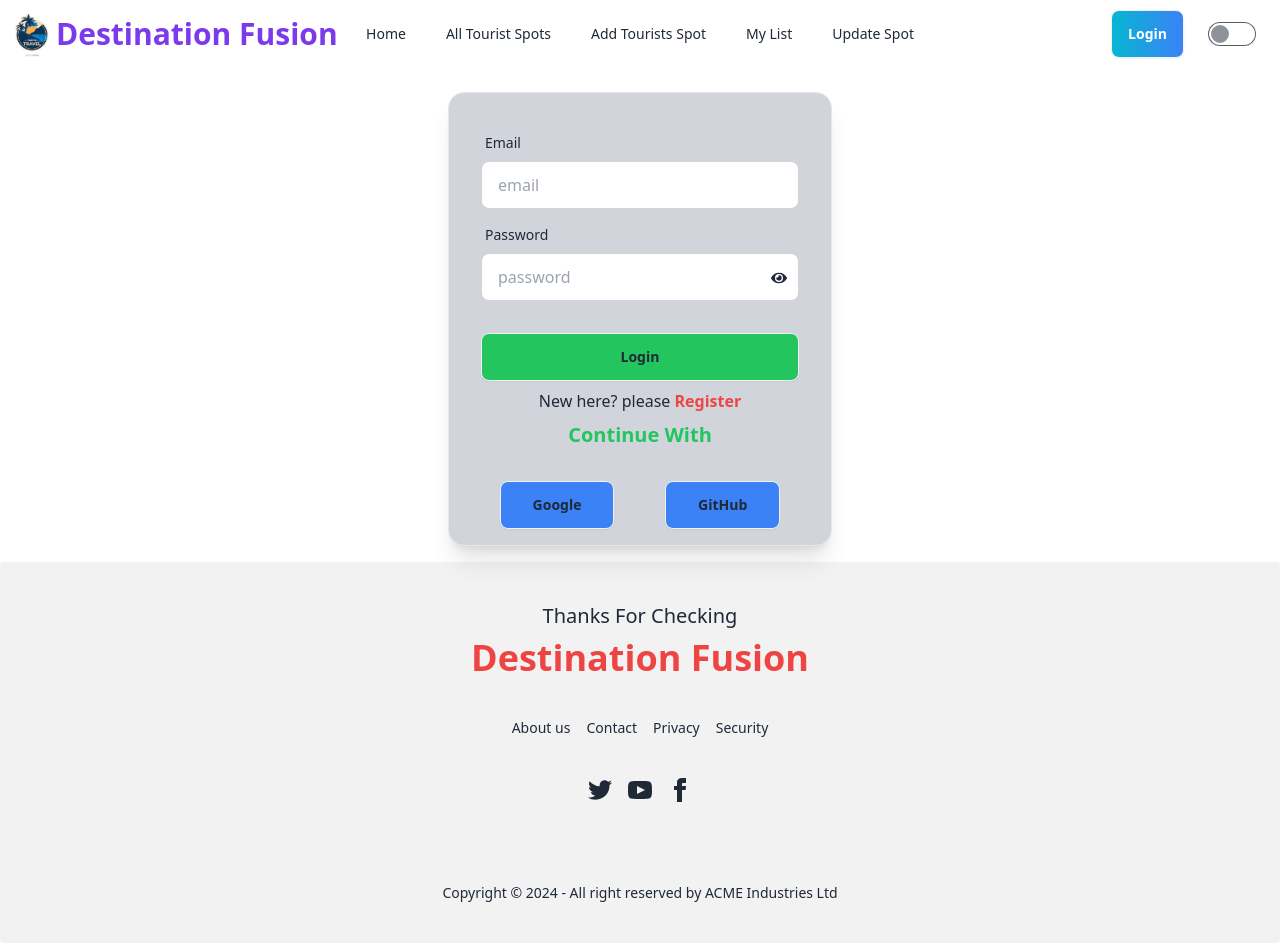
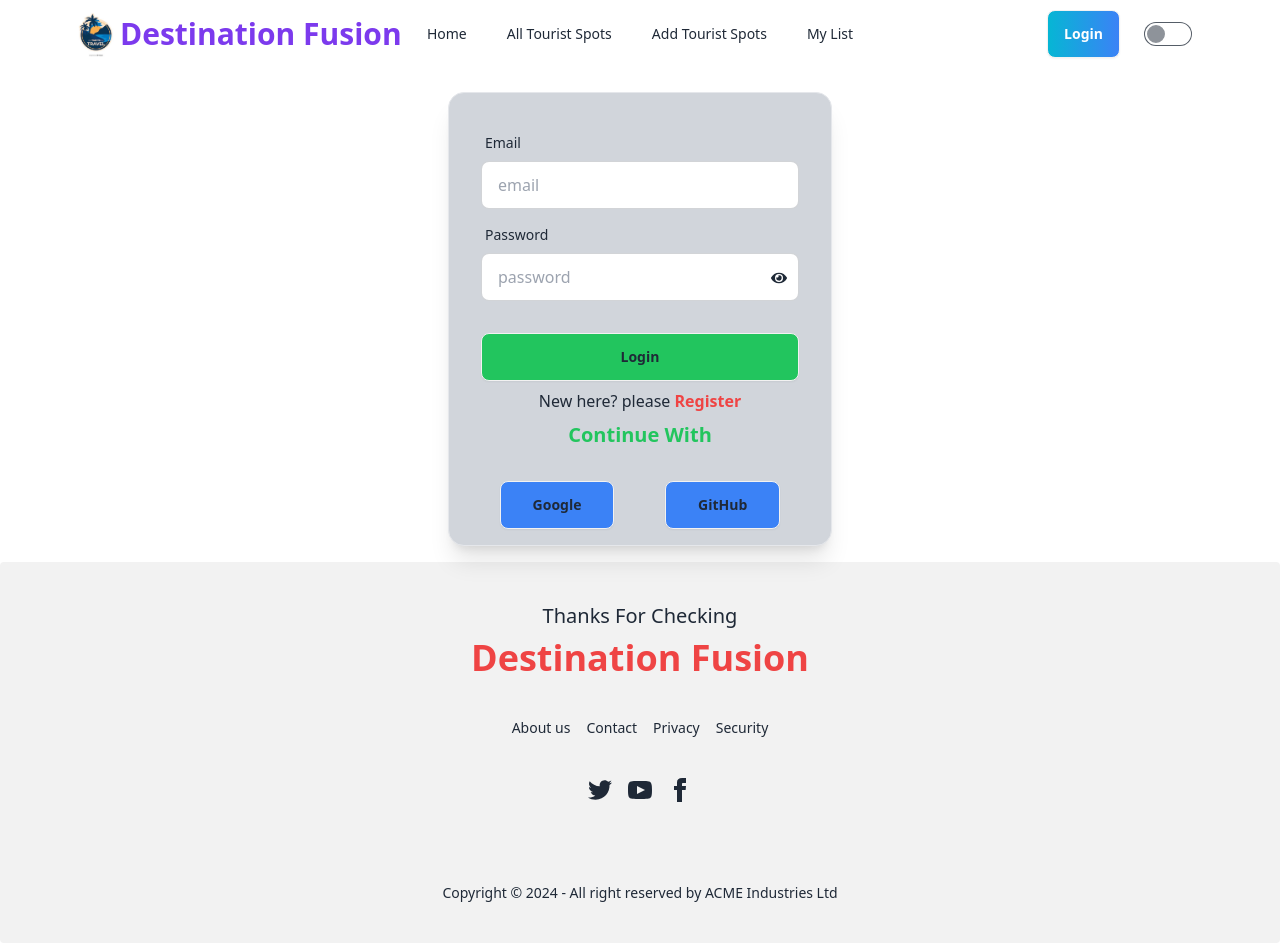
Before and after one commit to mdrashed62/Tourism, a React (Vite) app: page /login in a window 1280 px wide. Built offline with nearby package versions, Linux system fonts and the light colour scheme; no server answers.

Commit message:
used react typewriter and tooltip

```diff
--- a/package.json
+++ b/package.json
@@ -21,6 +21,8 @@
     "react-dom": "^18.2.0",
     "react-icons": "^5.1.0",
     "react-router-dom": "^6.23.0",
+    "react-simple-typewriter": "^5.0.1",
+    "react-tooltip": "^5.26.4",
     "sort-by": "^1.2.0",
     "sweetalert2": "^11.10.8",
     "swiper": "^11.1.1",
--- a/src/Pages/AddTouristSpot.jsx
+++ b/src/Pages/AddTouristSpot.jsx
@@ -86,12 +86,12 @@ const AddTouristSpot = () => {
             <span className="label-text">Country Name</span>
             <select className="input input-bordered w-full" name="countryName">
               <option value="">Select a Country</option>
-              <option value="USA">Bangladesh</option>
-              <option value="Canada">Thailand</option>
-              <option value="Mexico">Indonesia</option>
-              <option value="UK">Malaysia</option>
-              <option value="France">Vietnam</option>
-              <option value="Germany">Cambodia</option>
+              <option value="Bangladesh">Bangladesh</option>
+              <option value="Thailand">Thailand</option>
+              <option value="Indonesia">Indonesia</option>
+              <option value="Malaysia">Malaysia</option>
+              <option value="Vietnam">Vietnam</option>
+              <option value="Cambodia">Cambodia</option>
             </select>
           </div>
         </div>
--- a/src/Pages/AllTouristSpot.jsx
+++ b/src/Pages/AllTouristSpot.jsx
@@ -36,10 +36,10 @@ const AllTouristSpot = () => {
           >
 
             <li>
-              <a onClick={() => setSortOrder('asc')}>Ascending</a>
+              <a onClick={() => setSortOrder('asc')}>High Cost</a>
             </li>
             <li>
-              <a onClick={() => setSortOrder('desc')}>Descending</a>
+              <a onClick={() => setSortOrder('desc')}>Low Cost</a>
             </li>
           </ul>
         </div>
--- /dev/null
+++ b/src/Pages/CountriesCard.jsx
@@ -0,0 +1,40 @@
+import { Link, useLoaderData } from "react-router-dom";
+import { useEffect, useState } from "react";
+
+const CountriesCard = () => {
+
+    const newCountry = useLoaderData()
+    const [data, setData] = useState([]);
+    console.log('for new',data)
+
+    const {_id, photo,spotName,visitors , countryName, shortDescription,} = newCountry;
+
+    useEffect(() => {
+        fetch(`http://localhost:5000/country`)
+        .then(res => res.json())
+        .then(data => setData(data))
+    },[])
+
+  return (
+    <div className="card  bg-base-100 shadow-xl">
+      <figure className="px-10 pt-10">
+        <img src={photo} className="rounded-xl h-64 w-72" />
+      </figure>
+      <div className="card-body items-center text-center">
+        <h2 className="card-title">{countryName}</h2>
+        <h2 className="card-title">{spotName}</h2>
+        <p>{shortDescription}</p>
+        <div className="flex justify-between gap-6 font-semibold">
+          <p>Visitors/Year: {visitors}</p>
+          <p>{location}</p>
+        </div>
+
+       <div className="w-full ">
+       <Link to={`/spotDetails/${_id}`}> <button className="btn mt-4 md:20 lg:px-24 bg-green-500">View Details</button></Link>
+       </div>
+      </div>
+    </div>
+  );
+};
+
+export default CountriesCard;
--- a/src/Pages/CountryCard.jsx
+++ b/src/Pages/CountryCard.jsx
@@ -1,22 +1,23 @@
-import PropTypes from 'prop-types';
+import PropTypes from "prop-types";
+
+import { Link } from "react-router-dom";
 
 const CountryCard = ({ country }) => {
   const { photo, countryName, shortDescription } = country;
+
+
   return (
-    <div className="card bg-base-100  shadow-xl">
+    <Link to={`/specificCountry/${countryName}`}>
+      <div className="card h-full bg-base-100  shadow-xl">
         <figure className="px-10 pt-10">
-        <img
-          src={photo}
-          alt="Shoes"
-          className="rounded-xl"
-        />
+          <img src={photo} alt="Shoes" className="rounded-xl" />
         </figure>
         <div className="card-body items-center text-center">
           <h2 className="card-title">{countryName}</h2>
           <p>{shortDescription}</p>
-
         </div>
       </div>
+    </Link>
   );
 };
 CountryCard.propTypes = {
--- a/src/Pages/Home/Home.jsx
+++ b/src/Pages/Home/Home.jsx
@@ -10,7 +10,7 @@ import { useEffect, useState } from "react";
 import CountryCard from "../CountryCard";
 import Extra1 from "../Extra1";
 import Extra2 from "../Extra2";
-
+import { Typewriter } from 'react-simple-typewriter'
 
 
 const Home = () => {
@@ -32,6 +32,8 @@ const Home = () => {
 
     fetchData();
   }, []);
+
+
 
 
   return (
@@ -68,13 +70,24 @@ const Home = () => {
 
           <div className="text-center">
             <h3
-              data-aos="fade-up"
-              data-aos-duration="2000"
               className="text-2xl md:text-4xl lg:text-6xl font-bold mt-8 mb-4"
             >
-              Explore Our Collection <br /> of beautiful Tourist Spot
+              Explore Our Collection <br /> of--
+              <span style={{ color: 'red', fontWeight: 'bold' }}>
+          {/* Style will be inherited from the parent element */}
+          <Typewriter
+            words={['beautiful', 'Tourist', 'Spots']}
+            loop={5}
+            cursor
+            cursorStyle='_'
+            typeSpeed={70}
+            deleteSpeed={50}
+            delaySpeed={1500}
+
+          />
+        </span>
             </h3>
-            <p data-aos="fade-up" data-aos-duration="3000">
+            <p>
             Embark on a journey through our extensive collection of breathtaking tourist spots. From serene beaches to majestic mountains, <br />  we offer a diverse selection of destinations to satisfy every travelers wanderlust. Discover the beauty <br />  of the world  and create unforgettable memories at each unique location
             </p>
           </div>
--- a/src/Pages/MyList.jsx
+++ b/src/Pages/MyList.jsx
@@ -1,17 +1,19 @@
 import { useContext, useState } from "react";
-import { Link, useLoaderData } from "react-router-dom";
+import { Link, useLoaderData, useNavigate } from "react-router-dom";
 import { AuthContext } from "../Providers/AuthProvider";
 import Swal from "sweetalert2";
 
 const MyList = () => {
   const { user } = useContext(AuthContext);
+  const navigate = useNavigate()
   // console.log('auth user', user.email); important line
   const listData = useLoaderData();
   const [listSpot, setListSpot] = useState(listData)
 
 
+
   const spots = listData?.filter((spot) => spot.userEmail === user?.email);
-  console.log(spots);
+
 
 
   const handleDelete = (id) => {
@@ -46,7 +48,9 @@ const MyList = () => {
     });
   };
 
-
+  const handleUpdate = () => {
+    navigate('/login')
+  }
 
   return (
     <div>
@@ -77,7 +81,7 @@ const MyList = () => {
               <td>
                 <Link to={`/updateSpot/${spot._id}`}>
 
-                <button className="btn btn-ghost btn-xs"  >
+                <button onClick={handleUpdate()} className="btn btn-ghost btn-xs"  >
                 Update
                 </button>
 
--- a/src/Pages/Shared/Nav.jsx
+++ b/src/Pages/Shared/Nav.jsx
@@ -2,6 +2,8 @@ import { useContext, useState } from 'react';
 import { Link, NavLink, useNavigate } from 'react-router-dom';
 import { AuthContext } from '../../Providers/AuthProvider';
 import logo from '../../assets/logo.jpeg'
+import { Tooltip } from "react-tooltip";
+import "react-tooltip/dist/react-tooltip.css";
 
 const Nav = () => {
   const { user, logOut } = useContext(AuthContext);
@@ -28,27 +30,63 @@ const Nav = () => {
   const navLinks = (
   <div className='flex justify-end '>
 
-    <li className=''>
+      {/* <li className=''>
         <NavLink to="/">Home</NavLink>
+      </li> */}
+
+       <li>
+       <NavLink to="/">
+       <span id="home">Home</span>
+
+                <Tooltip
+                  className="index"
+                  anchorSelect="#home"
+                  content="Home"
+                />
+         </NavLink>
+       </li>
+
+
+      <li className="ml-2">
+        <NavLink to="/allTouristSpot">
+
+          <span id="allSpots">All Tourist Spots</span>
+          <Tooltip
+                  className="index"
+                  anchorSelect="#allSpots"
+                  content="All Tourist Spots"
+                />
+        </NavLink>
       </li>
       <li className="ml-2">
-        <NavLink to="/allTouristSpot">All Tourist Spots</NavLink>
+      <NavLink to="/addTouristSpot">
+
+          <span id="addSpots">Add Tourist Spots</span>
+          <Tooltip
+                  className="index"
+                  anchorSelect="#addSpots"
+                  content="Add Tourist Spots"
+                />
+        </NavLink>
       </li>
       <li className="ml-2">
-        <NavLink to="/addTouristSpot">Add Tourists Spot</NavLink>
-      </li>
-      <li className="ml-2">
-        <NavLink to="/myList">My List</NavLink>
-      </li>
-      <li className="ml-2">
-        <NavLink to="/updateSpot">Update Spot</NavLink>
+      <NavLink to="/myList">
+
+          <span id="myList">My List</span>
+          <Tooltip
+                  className="index"
+                  anchorSelect="#myList"
+                  content="My List"
+                />
+        </NavLink>
+
       </li>
   </div>
 
   );
 
   return (
-    <div className="navbar bg-base-100 max-w-7xl mx-auto mb-6">
+    <div className="navbar bg-base-100 max-w-6xl mx-auto mb-6">
       <div className="navbar-start">
         <div className="dropdown">
           <div tabIndex={0} role="button" className="btn btn-ghost lg:hidden">
--- /dev/null
+++ b/src/Pages/SuggestedCountry.jsx
@@ -0,0 +1,11 @@
+
+
+const SuggestedCountry = () => {
+    return (
+        <div>
+            <h2>Here</h2>
+        </div>
+    );
+};
+
+export default SuggestedCountry;
--- a/src/Routes/Routes.jsx
+++ b/src/Routes/Routes.jsx
@@ -10,7 +10,10 @@ import PrivateRoute from "../Components/PrivateRoute";
 import ErrorPage from "../Pages/ErrorPage";
 import SpotDetails from "../Pages/SpotDetails";
 import UpdateSpot from "../Pages/UpdateSpot";
-// import SecondHome from "../Pages/NewCollection/SecondHome";
+import CountriesCard from "../Pages/CountriesCard";
+// import CountryCard from "../Pages/CountryCard";
+
+
 
 const routes = createBrowserRouter([
   {
@@ -56,6 +59,13 @@ const routes = createBrowserRouter([
         element: <PrivateRoute><UpdateSpot></UpdateSpot></PrivateRoute>,
         loader: ({params}) => fetch(`http://localhost:5000/touristSpots/${params.id}`)
       },
+      {
+        path: '/countryCard/:specifyCountry',
+        element: <CountriesCard></CountriesCard>,
+        loader: ({params}) => fetch(`http://localhost:5000/touristSpots/${params.specifyCountry}`)
+      },
+
+
     ],
   },
 ]);
```
Also changed, not shown: 1 other file (tests, documents, lock files or other folders). Lines whose indentation alone changed are shown as unchanged.
